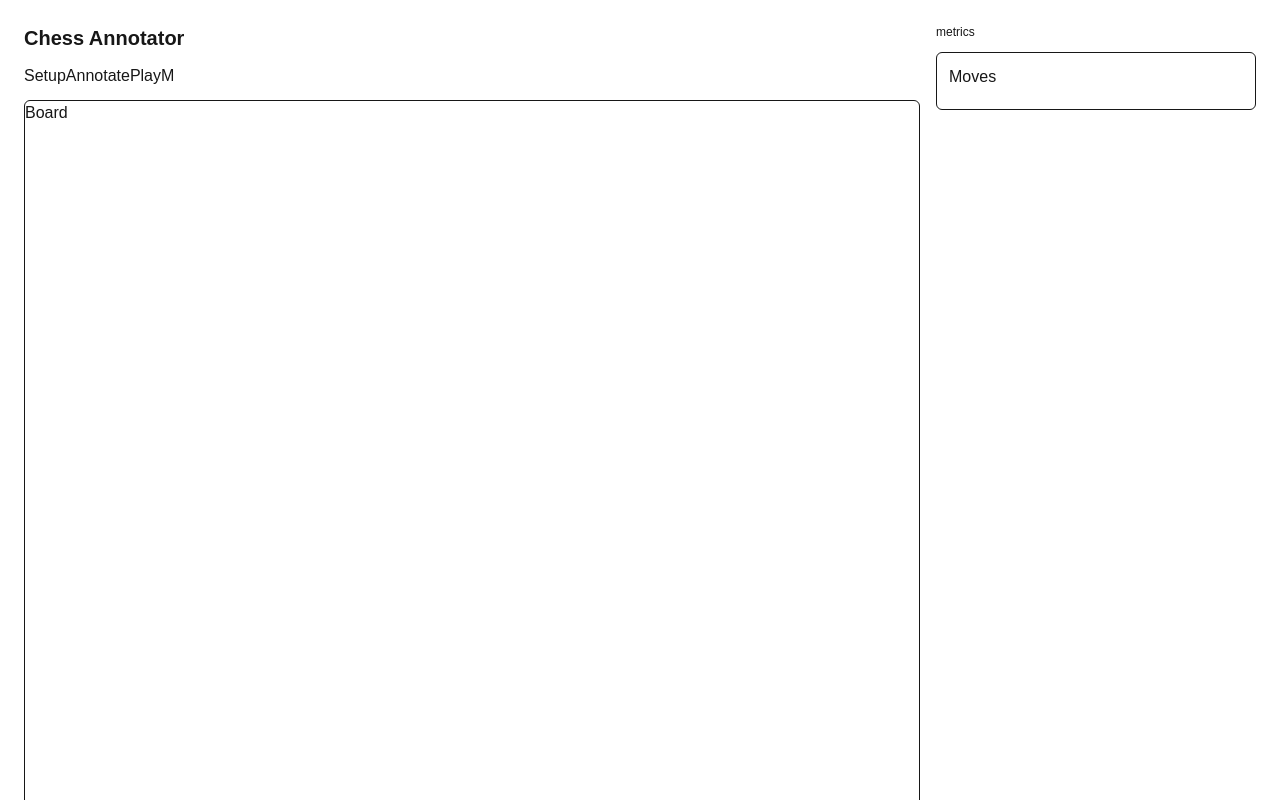
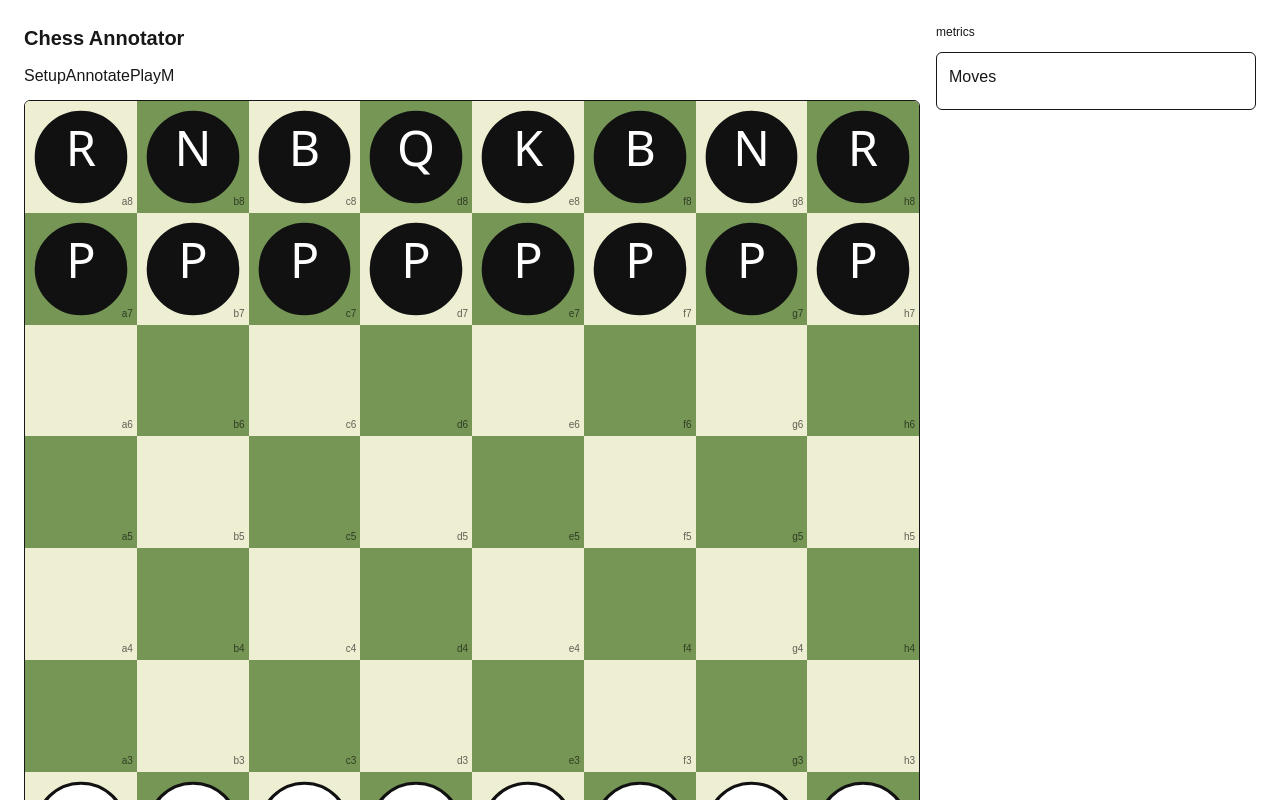
Before and after one commit to wolfcito/xymyx-analysis, a Next.js app: page /chess-annotator in a window 1280 px wide. Shown: the top 800 px of the page. Built offline with nearby package versions, Linux system fonts and the light colour scheme.

Commit message:
feat: implement chess board rendering with initial piece setup

```diff
--- a/src/components/Board.tsx
+++ b/src/components/Board.tsx
@@ -1,7 +1,66 @@
 import React from 'react';
+import type { Square } from '@/types';
+
+type Piece = 'wK' | 'wQ' | 'wR' | 'wB' | 'wN' | 'wP' | 'bK' | 'bQ' | 'bR' | 'bB' | 'bN' | 'bP';
+
+const files = ['a', 'b', 'c', 'd', 'e', 'f', 'g', 'h'] as const;
+const ranks = [8, 7, 6, 5, 4, 3, 2, 1] as const;
+
+const pieceSrc = (p: Piece) => `/pieces/svg/classic/${p}.svg`;
+
+const initialPosition = (): Record<Square, Piece> => {
+  const pos: Partial<Record<Square, Piece>> = {};
+  const add = (file: string, rank: number, p: Piece) => {
+    pos[`${file}${rank}` as Square] = p;
+  };
+  // Black
+  ['a', 'h'].forEach((f) => add(f, 8, 'bR'));
+  ['b', 'g'].forEach((f) => add(f, 8, 'bN'));
+  ['c', 'f'].forEach((f) => add(f, 8, 'bB'));
+  add('d', 8, 'bQ');
+  add('e', 8, 'bK');
+  files.forEach((f) => add(f, 7, 'bP'));
+  // White
+  ['a', 'h'].forEach((f) => add(f, 1, 'wR'));
+  ['b', 'g'].forEach((f) => add(f, 1, 'wN'));
+  ['c', 'f'].forEach((f) => add(f, 1, 'wB'));
+  add('d', 1, 'wQ');
+  add('e', 1, 'wK');
+  files.forEach((f) => add(f, 2, 'wP'));
+  return pos as Record<Square, Piece>;
+};
 
 const Board: React.FC = () => {
-  return <div role="grid" aria-label="chess-board">Board</div>;
+  const pos = initialPosition();
+  const isDark = (fileIdx: number, rankIdx: number) => (fileIdx + rankIdx) % 2 === 1;
+  const renderSquare = (fileIdx: number, rankIdx: number) => {
+    const square = `${files[fileIdx]}${ranks[rankIdx]}` as Square;
+    const piece = pos[square];
+    const bg = isDark(fileIdx, rankIdx) ? 'bg-[#769656]' : 'bg-[#EEEED2]';
+    const label = `${files[fileIdx]}${ranks[rankIdx]}`;
+    return (
+      <div key={square} className={`relative ${bg}`} data-square={square}>
+        {piece ? (
+          // eslint-disable-next-line @next/next/no-img-element
+          <img
+            src={pieceSrc(piece)}
+            alt={piece}
+            className="absolute inset-0 w-full h-full object-contain p-1"
+            draggable={false}
+          />
+        ) : null}
+        <span className="absolute bottom-1 right-1 text-[10px] text-black/60 select-none">
+          {label}
+        </span>
+      </div>
+    );
+  };
+
+  return (
+    <div role="grid" aria-label="chess-board" className="w-full h-full grid grid-cols-8 grid-rows-8">
+      {ranks.map((_, rIdx) => files.map((_, fIdx) => renderSquare(fIdx, rIdx))) /* 8x8 */}
+    </div>
+  );
 };
 
 export default Board;
```
